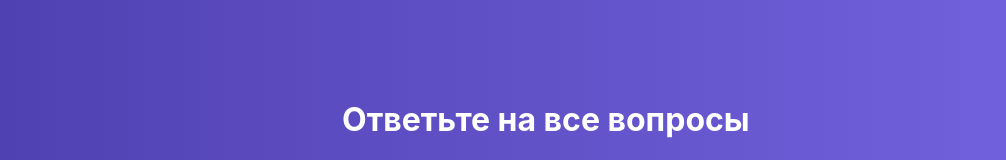
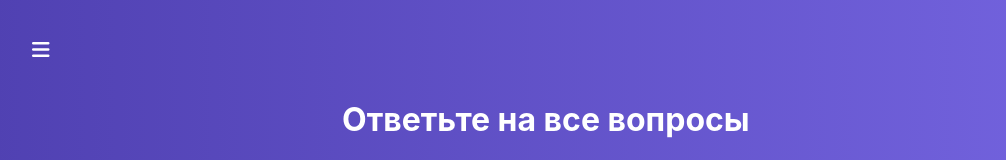
Before and after one commit to DmitryMuzalev/react-lesons-2, a React (Create React App) app: page / in a window 1280 px wide. Shown: the top 160 px of the page, without its empty margins (8-1014 px from the left). Built offline with nearby package versions, Linux system fonts and the light colour scheme.

Commit message:
Switch menu button

```diff
--- /dev/null
+++ b/src/components/UI/Navigation/MenuButton.jsx
@@ -0,0 +1,10 @@
+import styles from './MenuButton.module.css';
+export default function MenuButton({ onToggleMenu, isOpenMenu }) {
+  console.log(isOpenMenu);
+  const allStyles = [
+    styles.menuButton,
+    'fa',
+    isOpenMenu ? `fa-times ${styles.open}` : 'fa-bars',
+  ].join(' ');
+  return <i onClick={onToggleMenu} className={allStyles} />;
+}
--- /dev/null
+++ b/src/components/UI/Navigation/MenuButton.module.css
@@ -0,0 +1,16 @@
+.menuButton {
+  position: fixed;
+  top: 40px;
+  left: 40px;
+  font-size: 20px;
+  cursor: pointer;
+  transition: all 0.3s;
+}
+
+.menuButton:hover {
+  opacity: 0.7;
+}
+
+.menuButton.open {
+  left: 320px;
+}
--- a/src/hoc/Layout/Layout.jsx
+++ b/src/hoc/Layout/Layout.jsx
@@ -1,10 +1,29 @@
+import MenuButton from '../../components/UI/Navigation/MenuButton';
 import styles from './Layout.module.css';
 import { Component } from 'react';
 
 export default class Layout extends Component {
+  constructor(props) {
+    super(props);
+    this.state = {
+      isOpenMenu: false,
+    };
+  }
+
+  onToggleMenu = () => {
+    console.log('Click Btn');
+    this.setState({
+      isOpenMenu: !this.state.isOpenMenu,
+    });
+  };
+
   render() {
     return (
       <div className={styles.layout}>
+        <MenuButton
+          onToggleMenu={this.onToggleMenu}
+          isOpenMenu={this.state.isOpenMenu}
+        />
         <main>{this.props.children}</main>
       </div>
     );
```
